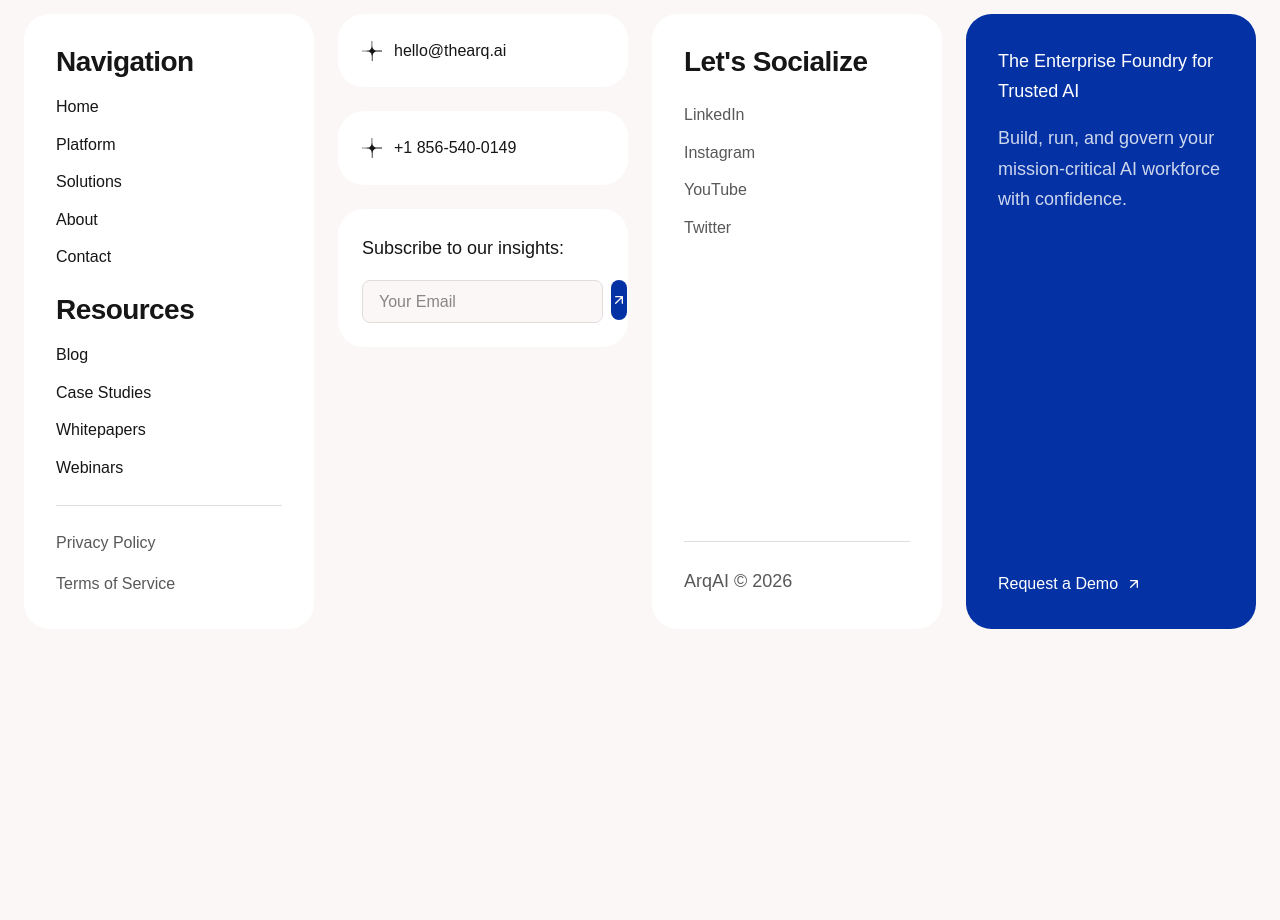
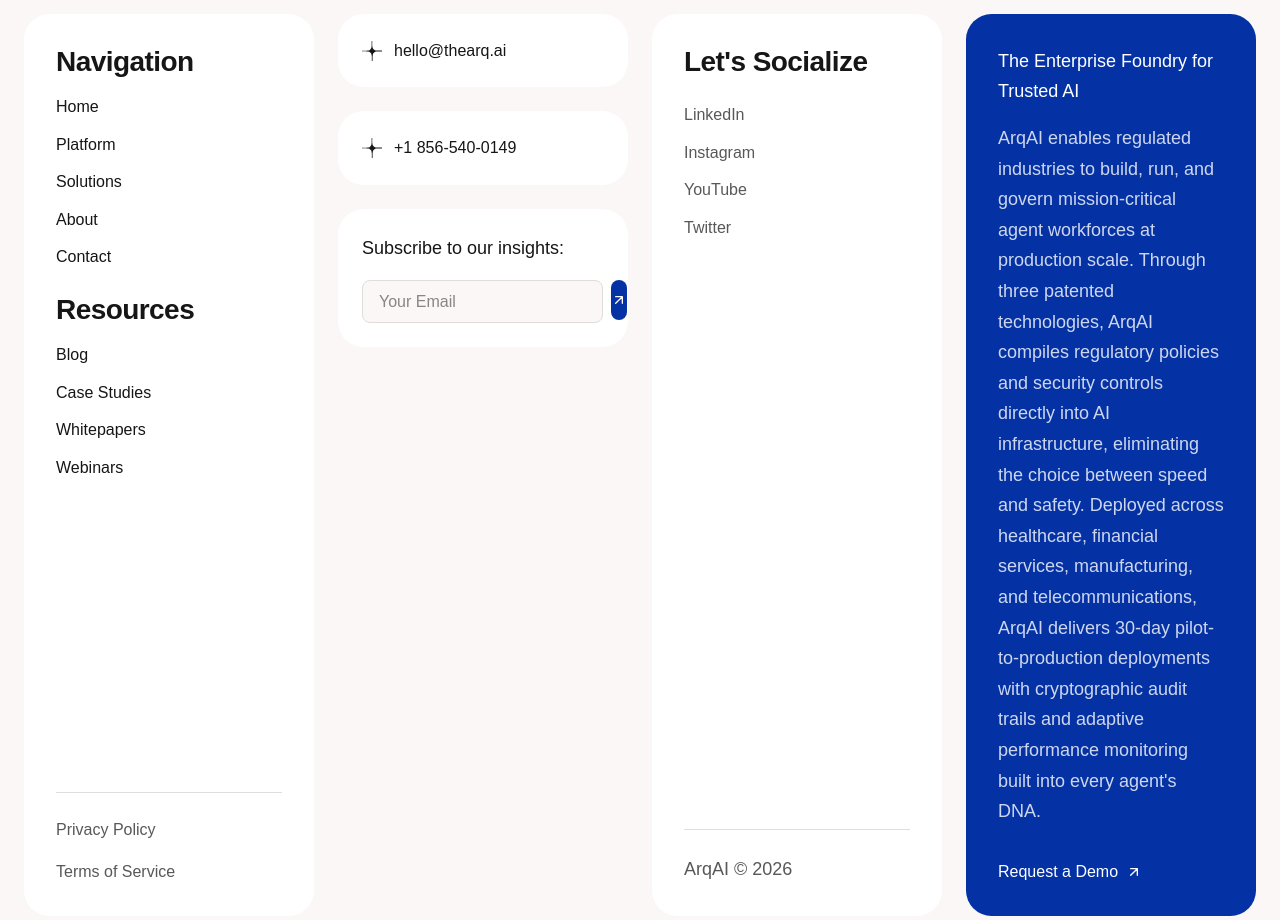
Before and after one commit to marketing883/Arq, a Next.js app in the folder arqai-website/: page / in a window 1280 px wide. Shown: the part 11080-12000 px from the top of the page. Before the commit the page ends 11805 px from the top, so only its background shows below. Built offline with nearby package versions, Linux system fonts and the light colour scheme; no server answers; the database is empty; a web font is replaced by a local one.

Commit message:
Update footer brand statement with full ArqAI description, black text for dark mode

```diff
--- a/arqai-website/components/layout/Footer.tsx
+++ b/arqai-website/components/layout/Footer.tsx
@@ -211,17 +211,17 @@ export function Footer() {
           {/* Column 4 - Brand Statement */}
           <div className="card p-6 md:p-8 bg-accent flex flex-col justify-between min-h-[300px]">
             <div>
-              <p className="text-body-lg font-medium mb-4 text-white">
+              <p className="text-body-lg font-medium mb-4 text-white dark:text-black">
                 The Enterprise Foundry for Trusted AI
               </p>
-              <p className="text-body-sm text-white/80">
-                Build, run, and govern your mission-critical AI workforce with confidence.
+              <p className="text-body-sm text-white/80 dark:text-black/70">
+                ArqAI enables regulated industries to build, run, and govern mission-critical agent workforces at production scale. Through three patented technologies, ArqAI compiles regulatory policies and security controls directly into AI infrastructure, eliminating the choice between speed and safety. Deployed across healthcare, financial services, manufacturing, and telecommunications, ArqAI delivers 30-day pilot-to-production deployments with cryptographic audit trails and adaptive performance monitoring built into every agent&apos;s DNA.
               </p>
             </div>
             <div className="mt-8">
               <Link
                 href="/contact"
-                className="inline-flex items-center gap-2 text-body-md font-medium text-white hover:opacity-80 transition-opacity"
+                className="inline-flex items-center gap-2 text-body-md font-medium text-white dark:text-black hover:opacity-80 transition-opacity"
               >
                 Request a Demo
                 <svg
```
